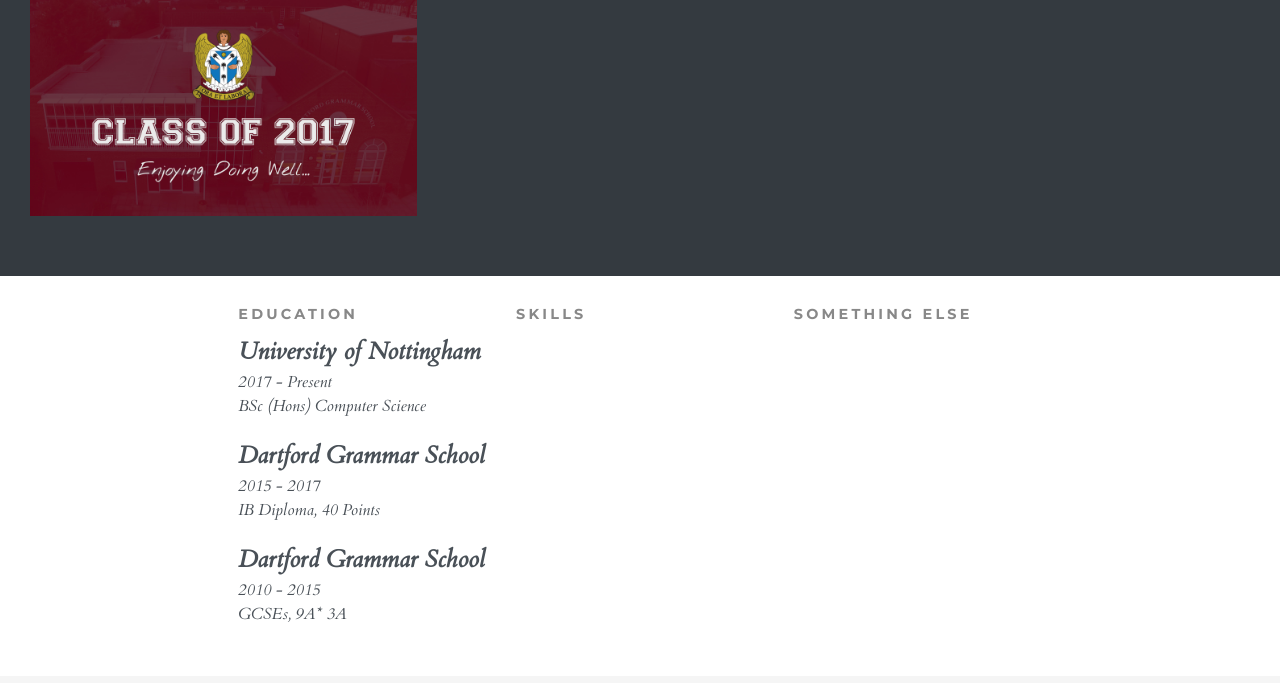
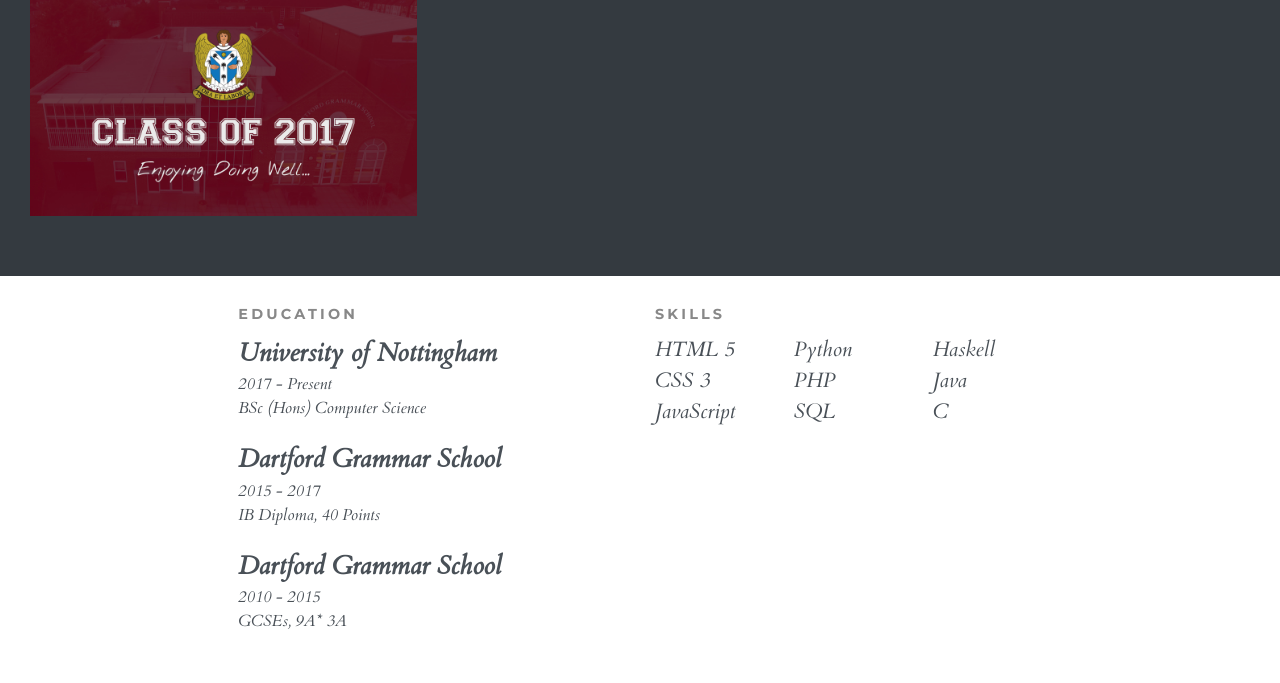
Before and after one commit to george1410/personal-site, a PHP site: page / in a window 1280 px wide. Shown: the part 1309-1992 px from the top of the page. Before the commit the page ends 1931 px from the top, so only its background shows below. Run offline with PHP 8.4, Linux system fonts and the light colour scheme; some libraries are stand-ins or nearby versions.

Commit message:
added skils area

```diff
--- a/index.php
+++ b/index.php
@@ -91,7 +91,7 @@
         <div class="row justify-content-center">
             <div class="col-md-8">
                 <div class="row">
-                    <div class="col-md-4">
+                    <div class="col-md-6">
                         <h2>Education</h2>
                         <ul class="edu-list">
                             <li>University of Nottingham</li>
@@ -111,11 +111,31 @@
                             </ul>
                         </ul>
                     </div>
-                    <div class="col-md-4">
+                    <div class="col-md-6 skills">
                         <h2>Skills</h2>
-                    </div>
-                    <div class="col-md-4">
-                        <h2>Something Else</h2>
+                        <div class="row">
+                            <div class="col-md-4">
+                                <ul>
+                                    <li>HTML 5</li>
+                                    <li>CSS 3</li>
+                                    <li>JavaScript</li>
+                                </ul>
+                            </div>
+                            <div class="col-md-4">
+                                <ul>
+                                    <li>Python</li>
+                                    <li>PHP</li>
+                                    <li>SQL</li>
+                                </ul>
+                            </div>
+                            <div class="col-md-4">
+                                <ul>
+                                    <li>Haskell</li>
+                                    <li>Java</li>
+                                    <li>C</li>
+                                </ul>
+                            </div>
+                        </div>
                     </div>
                 </div>
             </div>
--- a/style.css
+++ b/style.css
@@ -125,7 +125,7 @@ h2 {
 
 .edu-list li {
     list-style-type: none;
-    font-size: 1.5rem;
+    font-size: 1.6rem;
     font-style: italic;
     font-weight: 700;
 }
@@ -144,3 +144,12 @@ h2 {
     padding: 0;
     font-family: 'Cardo', serif;
 }
+
+.skills ul {
+    list-style: none;
+    padding: 0;
+    font-family: 'Cardo', serif;
+    font-size: 1.3rem;
+    color: #495057;
+    font-style: italic;
+}
```
